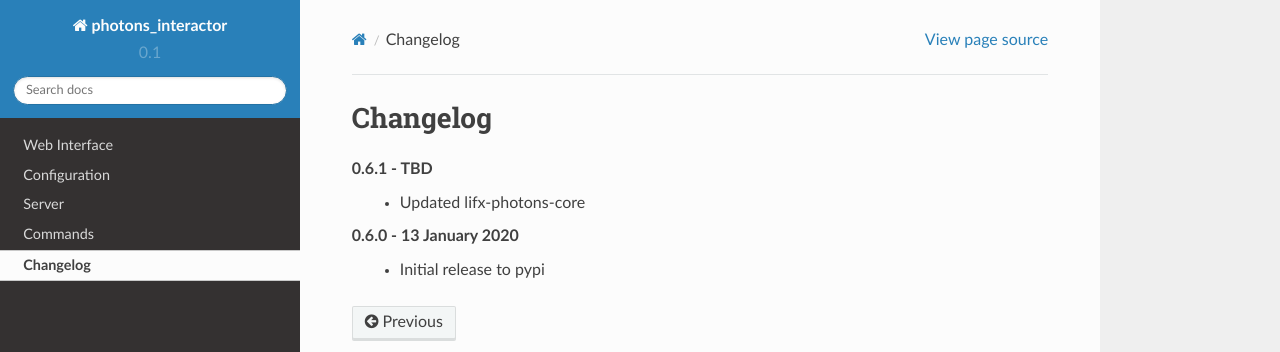
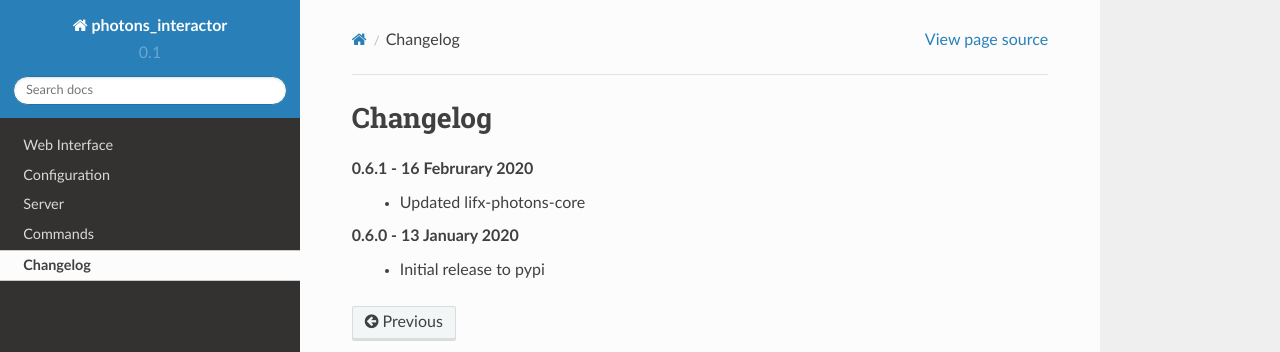
Before and after one commit to delfick/photons-interactor, a Sphinx documentation site: the page built from docs/usage/changelog.rst, in a window 1280 px wide. Shown: the top 352 px of the page. Built offline with Sphinx 7.4.7 and the Read the Docs theme 2.0.0, drawn with Linux system fonts in a browser that asks for light colours.

```diff
--- a/docs/usage/changelog.rst
+++ b/docs/usage/changelog.rst
@@ -3,7 +3,7 @@
 Changelog
 =========
 
-0.6.1 - TBD
+0.6.1 - 16 Februrary 2020
   * Updated lifx-photons-core
 
 0.6.0 - 13 January 2020
--- a/photons_interactor/__init__.py
+++ b/photons_interactor/__init__.py
@@ -1,4 +1,4 @@
-VERSION = "0.6.0"
+VERSION = "0.6.1"
 
 
 def run_pytest():
```
